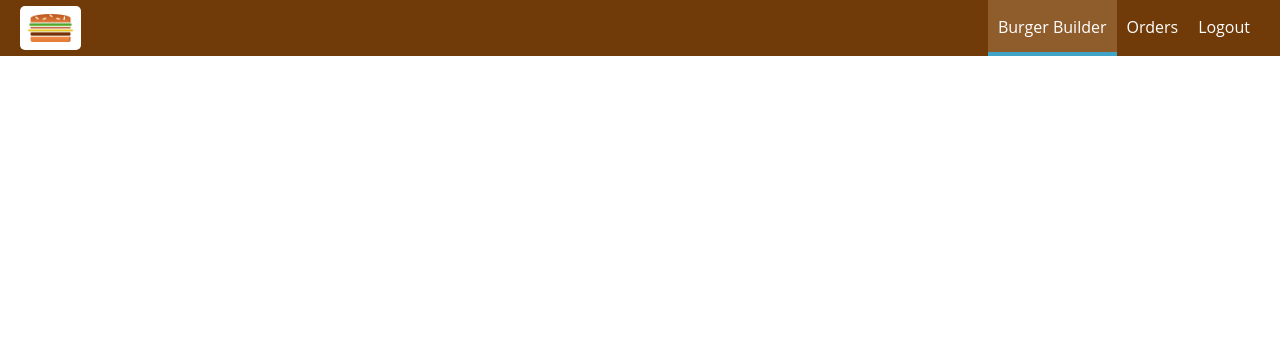
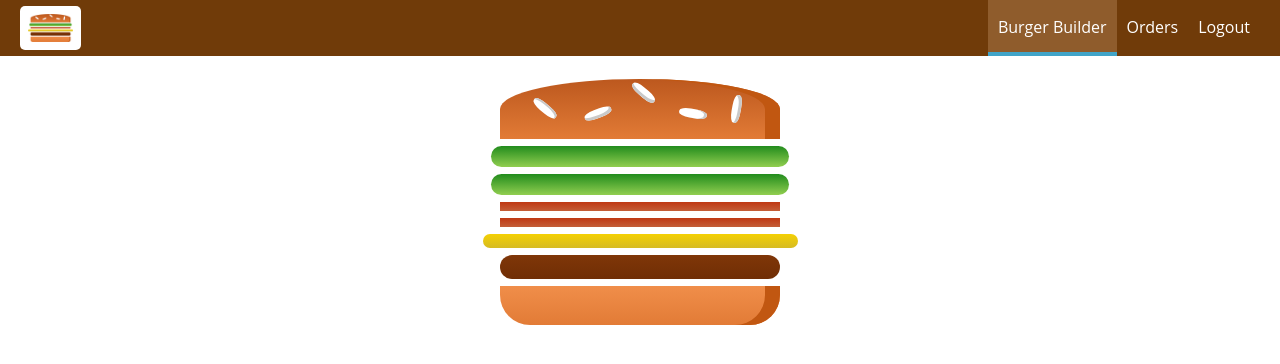
Before and after one commit to ZVER3D/react-ts-burger-app, a React (Create React App) app: page / in a window 1280 px wide. Shown: the top 364 px of the page. Built offline with nearby package versions, Linux system fonts and the light colour scheme.

Commit message:
Add Burger and BurgerIngredient components

```diff
--- a/src/Routes.tsx
+++ b/src/Routes.tsx
@@ -1,12 +1,13 @@
 import React from 'react';
 import { Route, Switch } from 'react-router-dom';
+import Index from './pages/Index';
 
 interface IProps {}
 
 const Routes: React.FC<IProps> = () => {
   return (
     <Switch>
-      <Route path="/" exact />
+      <Route path="/" exact component={Index} />
     </Switch>
   );
 };
--- /dev/null
+++ b/src/components/burger/Burger.tsx
@@ -0,0 +1,56 @@
+import React from 'react';
+import styled from 'styled-components/macro';
+import BurgerIngredient from './BurgerIngredient';
+
+interface IProps {
+  ingredients: {
+    [x: string]: number;
+  };
+}
+
+const Div = styled.div`
+  width: 100%;
+  margin: auto;
+  height: 250px;
+  overflow: auto;
+  text-align: center;
+  font-weight: bold;
+  font-size: 1.2rem;
+
+  @media (min-width: 1000px) and (min-height: 700px) {
+    width: 700px;
+    height: 600px;
+  }
+
+  @media (min-width: 500px) and (min-height: 401px) {
+    width: 450px;
+    height: 400px;
+  }
+
+  @media (min-width: 500px) and (min-height: 400px) {
+    width: 350px;
+    height: 300px;
+  }
+`;
+
+const Burger: React.FC<IProps> = ({ ingredients }) => {
+  const ingr: JSX.Element[] = Object.entries(ingredients)
+    .map(([ing, amount], i) => {
+      const res: JSX.Element[] = [];
+      for (let j = 0; j < amount; j++) {
+        res.push(<BurgerIngredient key={ing + i + j} type={ing as any} />);
+      }
+      return res;
+    })
+    .flat();
+
+  return (
+    <Div>
+      <BurgerIngredient type="bread-top" />
+      {ingr.length === 0 ? <p>Add Some ingredients please</p> : ingr}
+      <BurgerIngredient type="bread-bottom" />
+    </Div>
+  );
+};
+
+export default Burger;
--- /dev/null
+++ b/src/components/burger/BurgerIngredient.tsx
@@ -0,0 +1,147 @@
+import React from 'react';
+import styled from 'styled-components/macro';
+
+type Ingredient = 'bread-top' | 'bread-bottom' | 'meat' | 'cheese' | 'salad' | 'bacon';
+
+interface IProps {
+  type: Ingredient;
+}
+
+const BreadTop = styled.div`
+  height: 20%;
+  width: 80%;
+  background: linear-gradient(#bc581e, #e27b36);
+  border-radius: 50% 50% 0 0;
+  box-shadow: inset -15px 0 #c15711;
+  margin: 2% auto;
+  position: relative;
+`;
+
+const BreadBottom = styled.div`
+  height: 13%;
+  width: 80%;
+  background: linear-gradient(#f08e4a, #e27b36);
+  border-radius: 0 0 30px 30px;
+  box-shadow: inset -15px 0 #c15711;
+  margin: 2% auto;
+`;
+
+const Seed1 = styled.div`
+  width: 10%;
+  height: 15%;
+  position: absolute;
+  background-color: white;
+  left: 30%;
+  top: 50%;
+  border-radius: 40%;
+  transform: rotate(-20deg);
+  box-shadow: inset -2px -3px #c9c9c9;
+
+  &:after {
+    content: '';
+    width: 100%;
+    height: 100%;
+    position: absolute;
+    background-color: white;
+    left: -170%;
+    top: -260%;
+    border-radius: 40%;
+    transform: rotate(60deg);
+    box-shadow: inset -1px 2px #c9c9c9;
+  }
+
+  &:before {
+    content: '';
+    width: 100%;
+    height: 100%;
+    position: absolute;
+    background-color: white;
+    left: 180%;
+    top: -50%;
+    border-radius: 40%;
+    transform: rotate(60deg);
+    box-shadow: inset -1px -3px #c9c9c9;
+  }
+`;
+
+const Seed2 = styled.div`
+  width: 10%;
+  height: 15%;
+  position: absolute;
+  background-color: white;
+  left: 64%;
+  top: 50%;
+  border-radius: 40%;
+  transform: rotate(10deg);
+  box-shadow: inset -3px 0 #c9c9c9;
+
+  &:before {
+    content: '';
+    width: 100%;
+    height: 100%;
+    position: absolute;
+    background-color: white;
+    left: 150%;
+    top: -130%;
+    border-radius: 40%;
+    transform: rotate(90deg);
+    box-shadow: inset 1px 3px #c9c9c9;
+  }
+`;
+
+const Meat = styled.div`
+  width: 80%;
+  height: 8%;
+  background: linear-gradient(#7f3608, #702e05);
+  margin: 2% auto;
+  border-radius: 15px;
+`;
+
+const Cheese = styled.div`
+  width: 90%;
+  height: 4.5%;
+  margin: 2% auto;
+  background: linear-gradient(#f4d004, #d6bb22);
+  border-radius: 20px;
+`;
+
+const Salad = styled.div`
+  width: 85%;
+  height: 7%;
+  margin: 2% auto;
+  background: linear-gradient(#228c1d, #91ce50);
+  border-radius: 20px;
+`;
+
+const Bacon = styled.div`
+  width: 80%;
+  height: 3%;
+  background: linear-gradient(#bf3813, #c45e38);
+  margin: 2% auto;
+`;
+
+const BurgerIngredient: React.FC<IProps> = ({ type }) => {
+  switch (type) {
+    case 'bread-top':
+      return (
+        <BreadTop>
+          <Seed1 />
+          <Seed2 />
+        </BreadTop>
+      );
+    case 'salad':
+      return <Salad />;
+    case 'bacon':
+      return <Bacon />;
+    case 'cheese':
+      return <Cheese />;
+    case 'meat':
+      return <Meat />;
+    case 'bread-bottom':
+      return <BreadBottom />;
+    default:
+      return null;
+  }
+};
+
+export default BurgerIngredient;
--- /dev/null
+++ b/src/pages/Index.tsx
@@ -0,0 +1,10 @@
+import React from 'react';
+import Burger from '../components/burger/Burger';
+
+interface IProps {}
+
+const Index: React.FC<IProps> = () => {
+  return <Burger ingredients={{ salad: 2, bacon: 2, cheese: 1, meat: 1 }} />;
+};
+
+export default Index;
```
